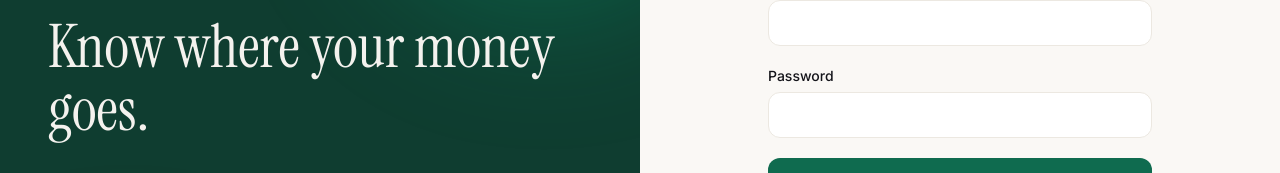
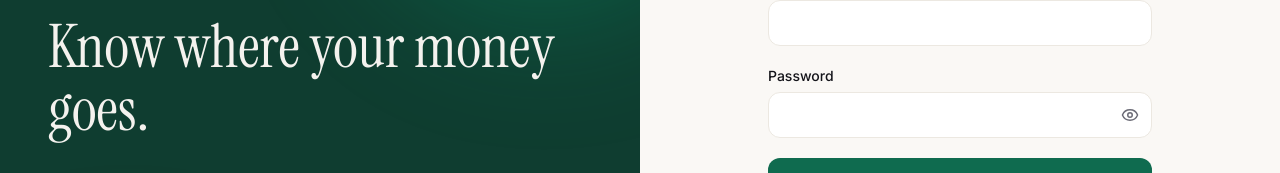
Before and after one commit to opiper21/spendly-expense-tracker, a React (Vite) app in the folder client/: page /login in a window 1280 px wide. Shown: the part 265-438 px from the top of the page. Built offline with nearby package versions, Linux system fonts and the light colour scheme; no server answers.

Commit message:
feat: show and hide password toggle

```diff
--- a/client/src/components/Field.tsx
+++ b/client/src/components/Field.tsx
@@ -1,21 +1,45 @@
+import { useState } from "react";
 import type { InputHTMLAttributes } from "react";
+import { Eye, EyeOff } from "lucide-react";
 
 interface FieldProps extends InputHTMLAttributes<HTMLInputElement> {
   id: string;
   label: string;
 }
 
-export default function Field({ id, label, ...props }: FieldProps) {
+const inputClass =
+  "w-full rounded-xl border border-border bg-surface px-3.5 py-2.5 text-ink outline-none transition placeholder:text-muted focus:border-accent focus:ring-4 focus:ring-accent/15";
+
+export default function Field({ id, label, type, ...props }: FieldProps) {
+  const [visible, setVisible] = useState(false);
+  const isPassword = type === "password";
+
   return (
     <div>
       <label htmlFor={id} className="mb-1.5 block text-sm font-medium text-ink">
         {label}
       </label>
-      <input
-        id={id}
-        {...props}
-        className="w-full rounded-xl border border-border bg-surface px-3.5 py-2.5 text-ink outline-none transition placeholder:text-muted focus:border-accent focus:ring-4 focus:ring-accent/15"
-      />
+
+      <div className="relative">
+        <input
+          id={id}
+          type={isPassword && visible ? "text" : type}
+          {...props}
+          className={`${inputClass} ${isPassword ? "pr-11" : ""}`}
+        />
+
+        {isPassword && (
+          <button
+            type="button"
+            onClick={() => setVisible((current) => !current)}
+            aria-label={visible ? "Hide password" : "Show password"}
+            aria-pressed={visible}
+            className="absolute right-1.5 top-1/2 flex h-8 w-8 -translate-y-1/2 items-center justify-center rounded-full text-muted transition hover:text-ink focus-visible:outline-none focus-visible:ring-4 focus-visible:ring-accent/15"
+          >
+            {visible ? <EyeOff size={18} /> : <Eye size={18} />}
+          </button>
+        )}
+      </div>
     </div>
   );
 }
--- a/client/src/index.css
+++ b/client/src/index.css
@@ -72,3 +72,8 @@ body {
     scroll-behavior: auto !important;
   }
 }
+
+input::-ms-reveal,
+input::-ms-clear {
+  display: none;
+}
```
